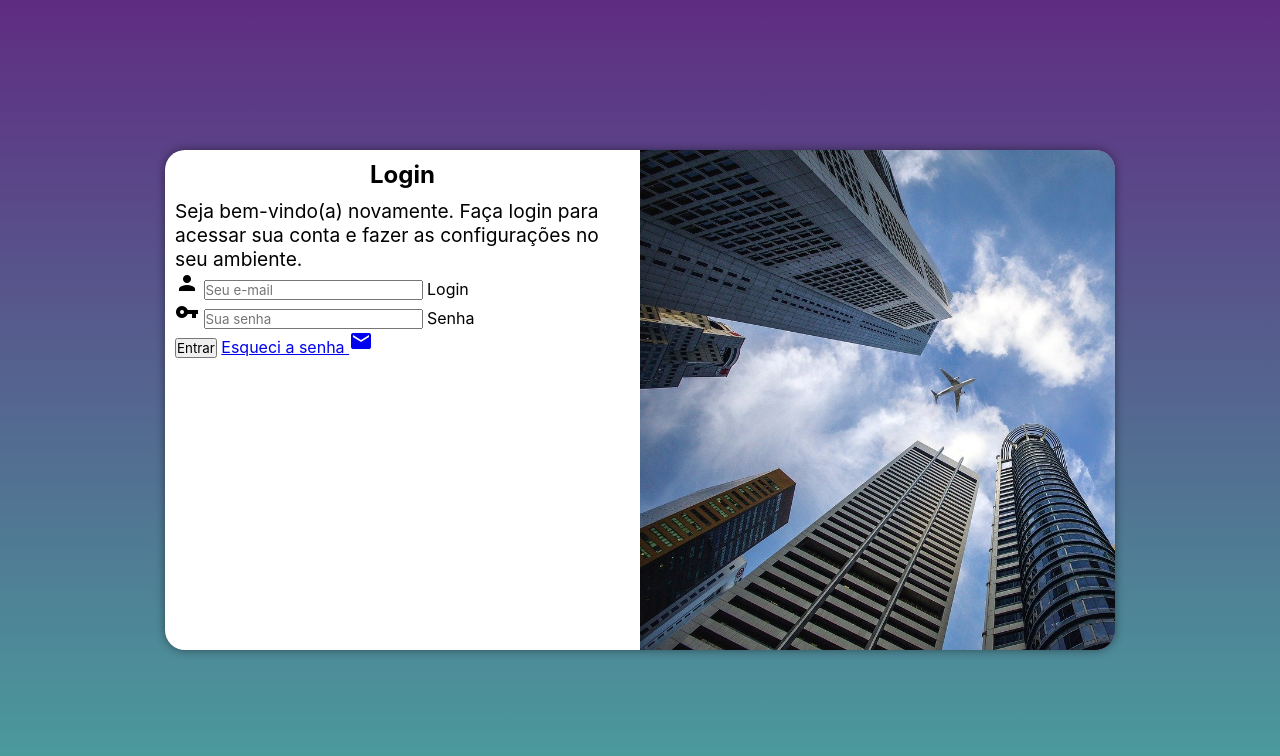
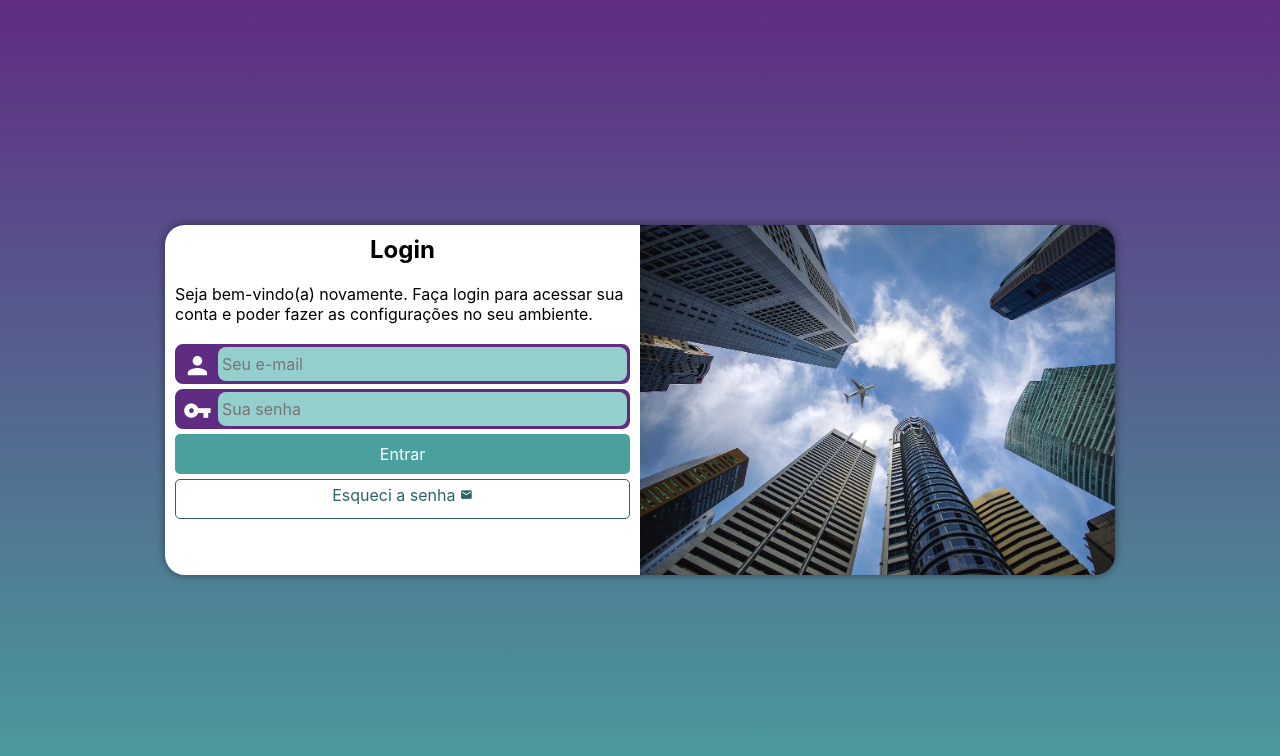
Before and after one commit to RafaelAcioly/projeto-login, a plain HTML site: page index.html in a window 1280 px wide. Drawn offline with Linux system fonts and the light colour scheme.

Commit message:
Finalizando o projeto tela de login

```diff
--- a/index.html
+++ b/index.html
@@ -16,7 +16,7 @@
             </div>
             <div id="formulario">
                 <h1>Login</h1>
-                <p>Seja bem-vindo(a) novamente. Faça login para acessar sua conta e fazer as configurações no seu ambiente.</p>
+                <p>Seja bem-vindo(a) novamente. Faça login para acessar sua conta e poder fazer as configurações no seu ambiente.</p>
                 <form action="login.php" method="post" autocomplete="on">
                     <div class="campo">
                         <span class="material-icons">person</span>
@@ -29,7 +29,7 @@
                         <label for="isenha">Senha</label>
                     </div>
                     <input type="submit" value="Entrar">
-                    <a href="esqueci.html">
+                    <a href="esqueci.html" class="botao">
                         Esqueci a senha <i class="material-icons">mail</i>
                     </a>
                 </form>
--- a/style/media-query.css
+++ b/style/media-query.css
@@ -7,6 +7,7 @@
 
     section#login {
         width: 80vw;
+        height: 280px;
     }
 
     section#login > div#imagem {
@@ -28,6 +29,7 @@
 
     section#login {
         width: 950px;
+        height: 350px;
     }
 
     section#login > div#imagem {
@@ -42,10 +44,11 @@
     }
 
     div#fomulario > h1 {
-        font-size: 2em;
+        font-size: 1.5em;
     }
 
     div#formulario > p {
-        font-size: 1.2em;
+        font-size: 1em;
+        margin: 20px 0px;
     }
 }
--- a/style/style.css
+++ b/style/style.css
@@ -3,6 +3,9 @@
 :root {
     --cor0: #49a09d;
     --cor1: #5f2c82;
+    --cor3: #2d6462;
+    --cor4: #6cd3cf;
+    --cor5: #94cfcd;
 }
 
 * {
@@ -28,17 +31,17 @@ section#login {
     position: absolute;
     top: 50%;
     left: 50%;
-    transform: translate(-50%, -50%);
     overflow: hidden;
 
     background-color: white;
-    width: 270px;
+    width: 250px;
     height: 500px;
     border-radius: 20px;
     box-shadow: 0px 0px 10px rgba(0, 0, 0, 0.450);
 
     transition: width .3s, height .3s;
     transition-timing-function: ease;
+    transform: translate(-50%, -50%);
 }
 
 section#login > div#imagem{
@@ -62,3 +65,78 @@ div#formulario > h1 {
 div#formulario > p {
     font-size: 0.8em;
 }
+
+form > div.campo {
+    background-color: var(--cor1);
+    border: 3px solid var(--cor1);
+    display: block;
+    width: 100%;
+    height: 40px;
+    border-radius: 8px;
+    margin: 5px 0px;
+}
+
+div.campo > label {
+    display: none;
+}
+
+div.campo > span {
+    color: white;
+    font-size: 1.8em;
+    width: 40px;
+    padding: 5px;
+}
+
+div.campo > input {
+    background-color: var(--cor5);
+    font-size: 1em;
+    width: calc(100% - 40px);
+    height: 100%;
+    border: 0px;
+    border-radius: 8px;
+    padding: 4px;
+    transform: translate(40px, -39px);
+}
+
+div.campo > input:focus-within {
+    background-color: white;
+}
+
+form > input[type=submit] {
+    display: block;
+    font-size: 1em;
+    width: 100%;
+    height: 40px;
+    background-color: var(--cor0);
+    color: white;
+    border: none;
+    border-radius: 5px;
+    cursor: pointer;
+}
+
+form > input[type=submit]:hover {
+    background-color: var(--cor3);
+}
+
+form > a.botao {
+    display: block;
+    text-align: center;
+    text-decoration: none;
+    font-size: 1em;
+    width: 100%;
+    height: 40px;
+    padding: 5px;
+    margin-top: 5px;
+    background-color: white;
+    color: var(--cor3);
+    border: 1px solid var(--cor3);
+    border-radius: 5px;
+}
+
+form > a.botao > i {
+    font-size: .8em;
+}
+
+form > a.botao:hover {
+    background-color: var(--cor4);
+}
```
